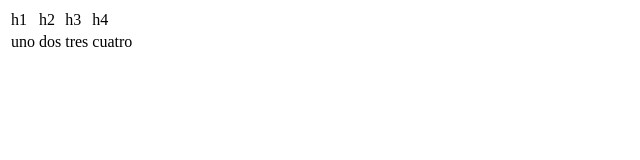
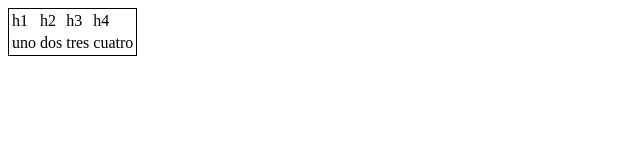
Before and after one commit to fanigm/Atlantes, a plain HTML site: page table.html in a window 1280 px wide. Shown: the whole page, without its empty margins (0-640 px from the left). Drawn offline with Linux system fonts and the light colour scheme.

Commit message:
cambio table border

```diff
--- a/table.html
+++ b/table.html
@@ -6,8 +6,8 @@
     <title>Document</title>
      <style>
         table {
-            border: 1px;
-            border-color: black;
+            border: 1px solid black;
+
         }
      </style>
 </head>
```
